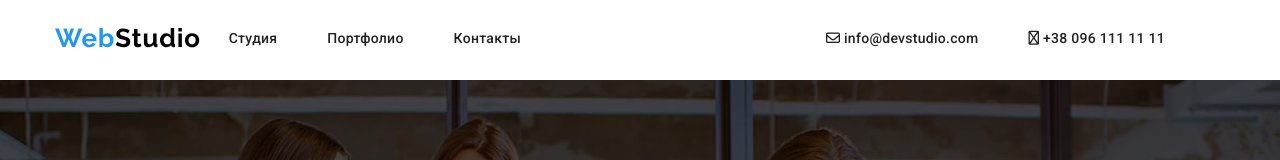
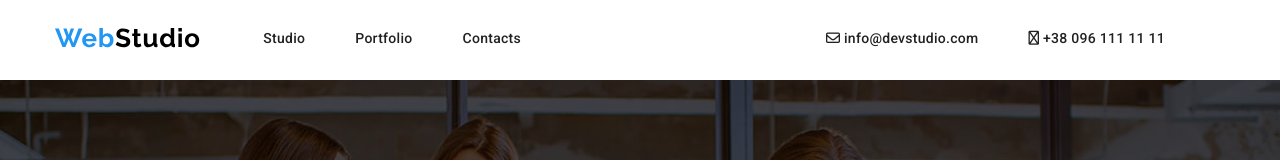
Before and after one commit to abdiganiyevogabek/webstudio1, a plain HTML site: page index.html in a window 1280 px wide. Shown: the top 160 px of the page. Drawn offline with Linux system fonts and the light colour scheme.

Commit message:
fix: navbar's words

```diff
--- a/index.html
+++ b/index.html
@@ -19,13 +19,13 @@
                 <nav>
                     <ul class="navbar-links">
                         <li class="active">
-                            <a href="#">Студия</a>
+                            <a href="#">Studio</a>
                         </li>
                         <li >
-                            <a href="#">Портфолио</a>
+                            <a href="#">Portfolio</a>
                         </li>
                         <li>
-                            <a href="#">Контакты</a>
+                            <a href="#">Contacts</a>
                         </li>
                     </ul>
 
```
